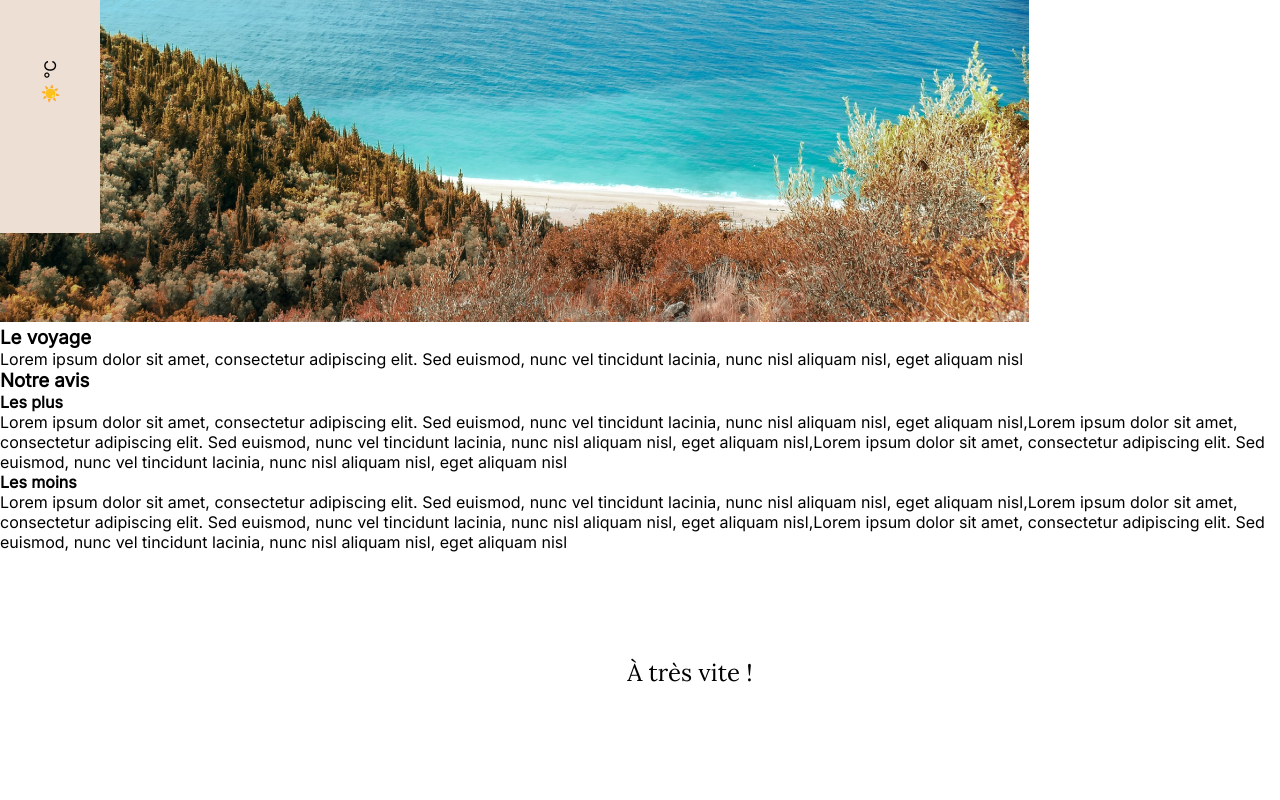
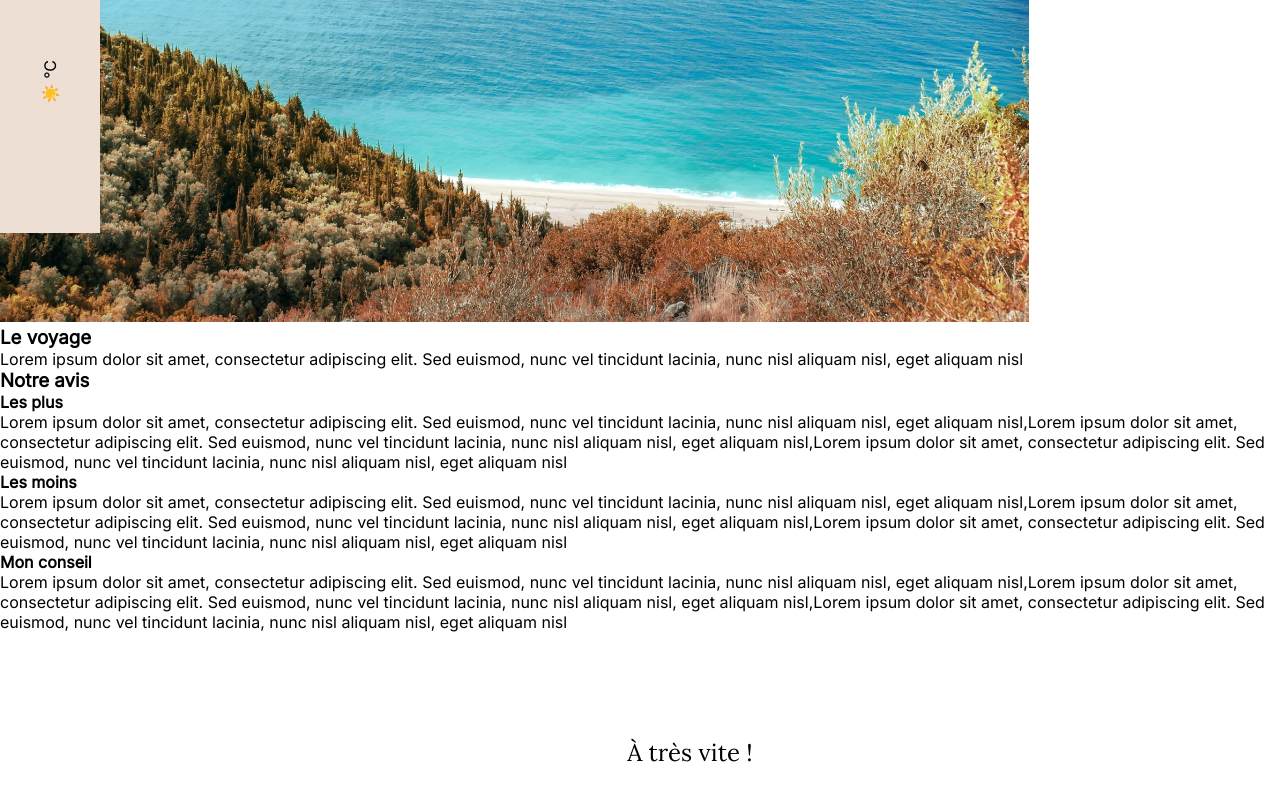
Before and after one commit to KatiaZd/Angular-BlogVoyage, an Angular app: page /articles/1 in a window 1280 px wide. Shown: the part 567-1367 px from the top of the page. Built offline with nearby package versions, Linux system fonts and the light colour scheme; no server answers.

Commit message:
feat : Affichage du composant articles-page dans la page articles

```diff
--- a/src/app/components/avis-article/avis-article.component.html
+++ b/src/app/components/avis-article/avis-article.component.html
@@ -7,6 +7,9 @@
     <h4>Les moins</h4>
     <p> {{negativePoints}} </p>
 
+    <h4>Mon conseil</h4>
+    <p> {{tips}} </p>
+
 
 
 
--- a/src/app/components/avis-article/avis-article.component.ts
+++ b/src/app/components/avis-article/avis-article.component.ts
@@ -9,5 +9,6 @@ export class AvisArticleComponent {
 
   @Input() positivePoints: string[] = [];
   @Input() negativePoints: string[] = [];
+  @Input() tips: string[] = [];
 
 }
--- a/src/app/pages/articles-page/articles-page.component.html
+++ b/src/app/pages/articles-page/articles-page.component.html
@@ -17,6 +17,7 @@
      <app-avis-article
         [positivePoints]="articleInfo!.positivePoints"
         [negativePoints]="articleInfo!.negativePoints"
+        [tips]="articleInfo!.tips"
     ></app-avis-article>
 
 </section>
```
